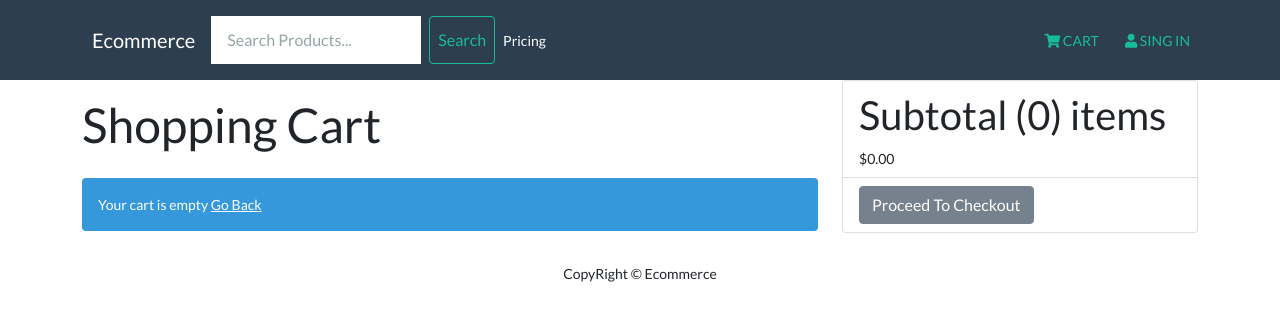
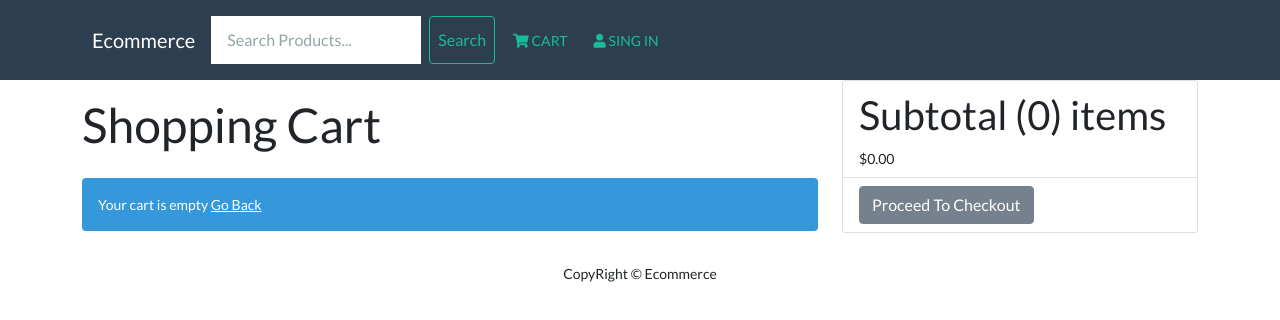
Before and after one commit to natnael-meresa/Ecommerce, a React (Create React App) app in the folder frontend/: page /cart in a window 1280 px wide. Shown: the top 320 px of the page. Built offline with nearby package versions, Linux system fonts and the light colour scheme.

Commit message:
remove pricing

```diff
--- a/frontend/src/components/Header.js
+++ b/frontend/src/components/Header.js
@@ -25,9 +25,6 @@ const Header = () => {
 
           <Navbar.Collapse id="responsive-navbar-nav">
             <SearchBox />
-            <Nav className="me-auto">
-              <Nav.Link href="#pricing">Pricing</Nav.Link>
-            </Nav>
             <Nav>
               <Nav.Link>
                 <Link to="/cart" className="link">
--- a/package.json
+++ b/package.json
@@ -9,7 +9,8 @@
     "start": "node backend/server",
     "server": "nodemon backend/server",
     "client": "npm start --prefix frontend",
-    "dev": "concurrently \"npm run server\" \"npm run client\""
+    "dev": "concurrently \"npm run server\" \"npm run client\"",
+    "heroku-postbuild": "NPM_CONFIG_PRODUCTION=false npm install --prefix frontend && npm run build --prefix frontend"
   },
   "repository": {
     "type": "git",
```
